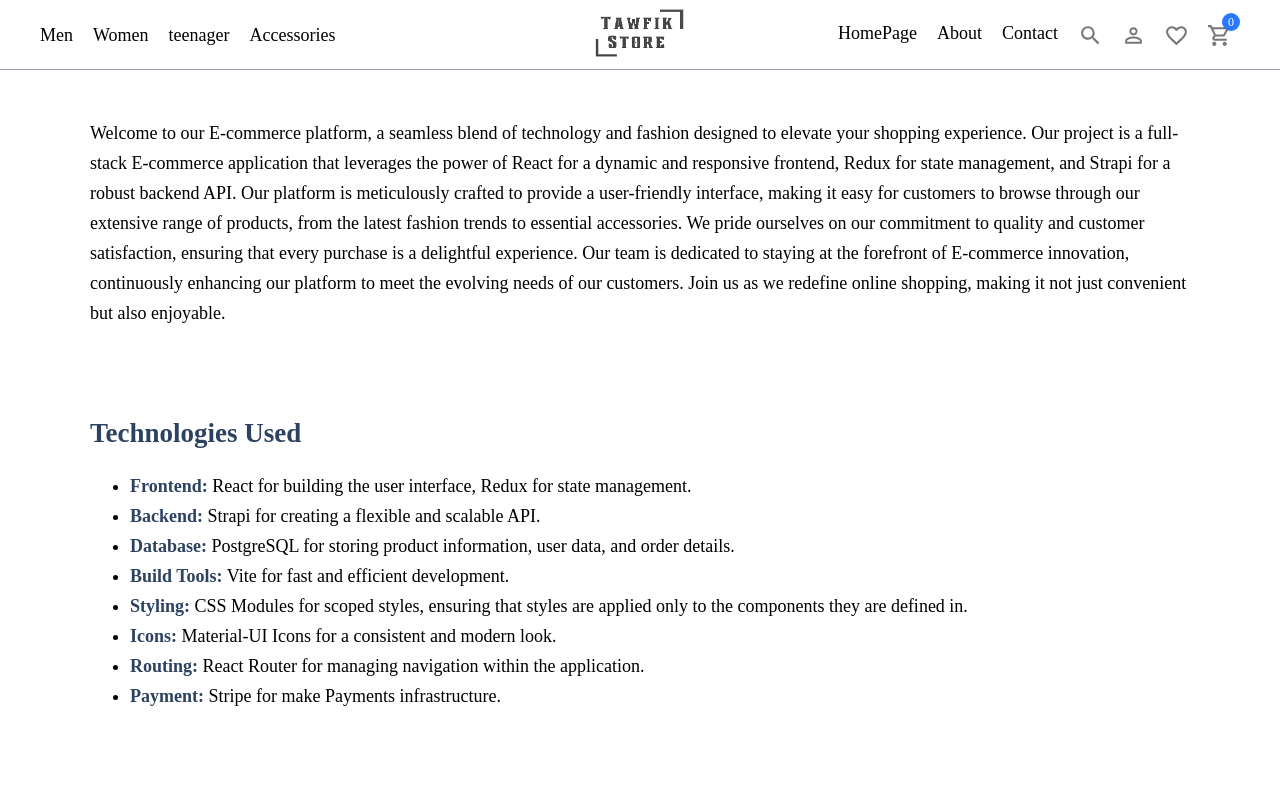
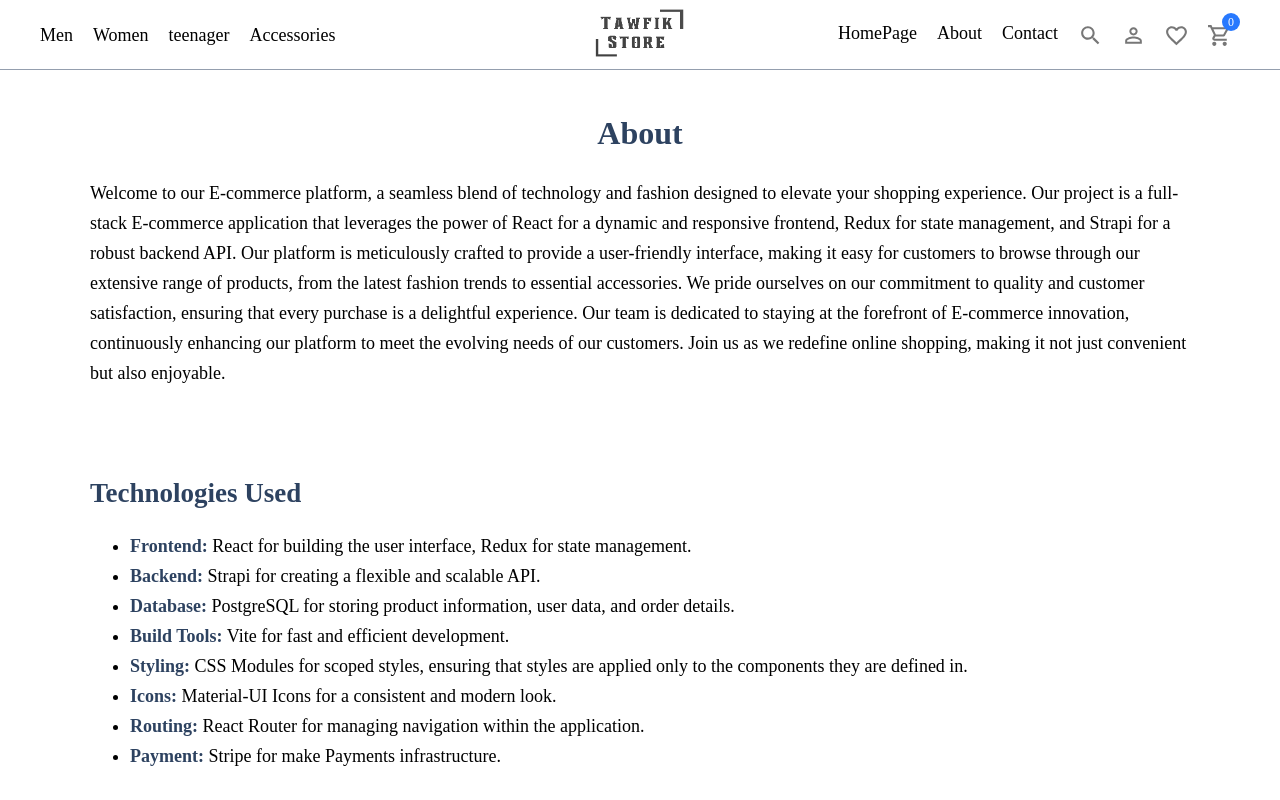
Before and after one commit to Abdulmajeed-Tawfiq/ecommerce, a React (Vite) app: page /about in a window 1280 px wide. Shown: the top 800 px of the page. Built offline with nearby package versions, Linux system fonts and the light colour scheme; no server answers; a web font is replaced by a local one.

Commit message:
make the whole website reponsive

```diff
--- a/src/pages/about/About.jsx
+++ b/src/pages/about/About.jsx
@@ -4,6 +4,7 @@ function About() {
   return (
     <div className={styles.container}>
       <p className={styles.text}>
+        <span>About </span>
         Welcome to our E-commerce platform, a seamless blend of technology and
         fashion designed to elevate your shopping experience. Our project is a
         full-stack E-commerce application that leverages the power of React for
--- a/src/pages/about/about.module.css
+++ b/src/pages/about/about.module.css
@@ -5,6 +5,17 @@
   justify-content: center;
   font-size: 18px;
   line-height: 30px;
+
+  .text {
+    span {
+      display: block;
+      text-align: center;
+      font-size: 32px;
+      font-weight: bold;
+      margin-bottom: 30px;
+      color: #2d4260;
+    }
+  }
 
   .tech {
     margin-top: 50px;
@@ -17,4 +28,13 @@
       color: #2d4260;
     }
   }
+
+  @media (max-width: 900px) {
+    padding-inline: 50px;
+  }
+
+  @media (max-width: 667px) {
+    padding-inline: 25px;
+    text-align: center;
+  }
 }
--- a/src/pages/contactPage/ContactPage.jsx
+++ b/src/pages/contactPage/ContactPage.jsx
@@ -33,7 +33,7 @@ const ContactPage = () => {
         feel free to send a message.
       </p>
       <form onSubmit={handleSubmit}>
-        <label htmlFor="name">Name:</label>
+        <label htmlFor="name">Name</label>
         <input
           type="text"
           id="name"
@@ -43,7 +43,7 @@ const ContactPage = () => {
           required
         />
 
-        <label htmlFor="email">Email:</label>
+        <label htmlFor="email">Email</label>
         <input
           type="email"
           id="email"
@@ -53,7 +53,7 @@ const ContactPage = () => {
           required
         />
 
-        <label htmlFor="message">Message:</label>
+        <label htmlFor="message">Message</label>
         <textarea
           id="message"
           name="message"
--- a/src/pages/contactPage/contactPage.module.css
+++ b/src/pages/contactPage/contactPage.module.css
@@ -60,12 +60,10 @@
     }
   }
 
-  /* medium screen */
-  @media (max-width: 900px) {
-  }
-
   /* small screen */
   @media (max-width: 667px) {
+    margin-inline: 20px;
+    max-width: 400px;
   }
 
   @keyframes outlineFadeIn {
--- a/src/pages/product/Product.module.css
+++ b/src/pages/product/Product.module.css
@@ -2,7 +2,7 @@
   padding: 20px 50px;
   display: flex;
   gap: 50px;
-  margin-top: 150px;
+  margin-top: 100px;
 
   .left {
     flex: 1;
@@ -122,4 +122,28 @@
       margin-top: 30px;
     }
   }
+
+  /* medium screen */
+  @media (max-width: 900px) {
+    padding: 20px 30px;
+    .left {
+      flex-direction: column-reverse;
+
+      .mainImg {
+        max-height: 400px;
+        /* max-height: 250px; */
+        img {
+          height: 100%;
+        }
+      }
+      .images {
+        display: flex;
+      }
+    }
+  }
+
+  /* small screen */
+  @media (max-width: 667px) {
+    flex-direction: column;
+  }
 }
```
